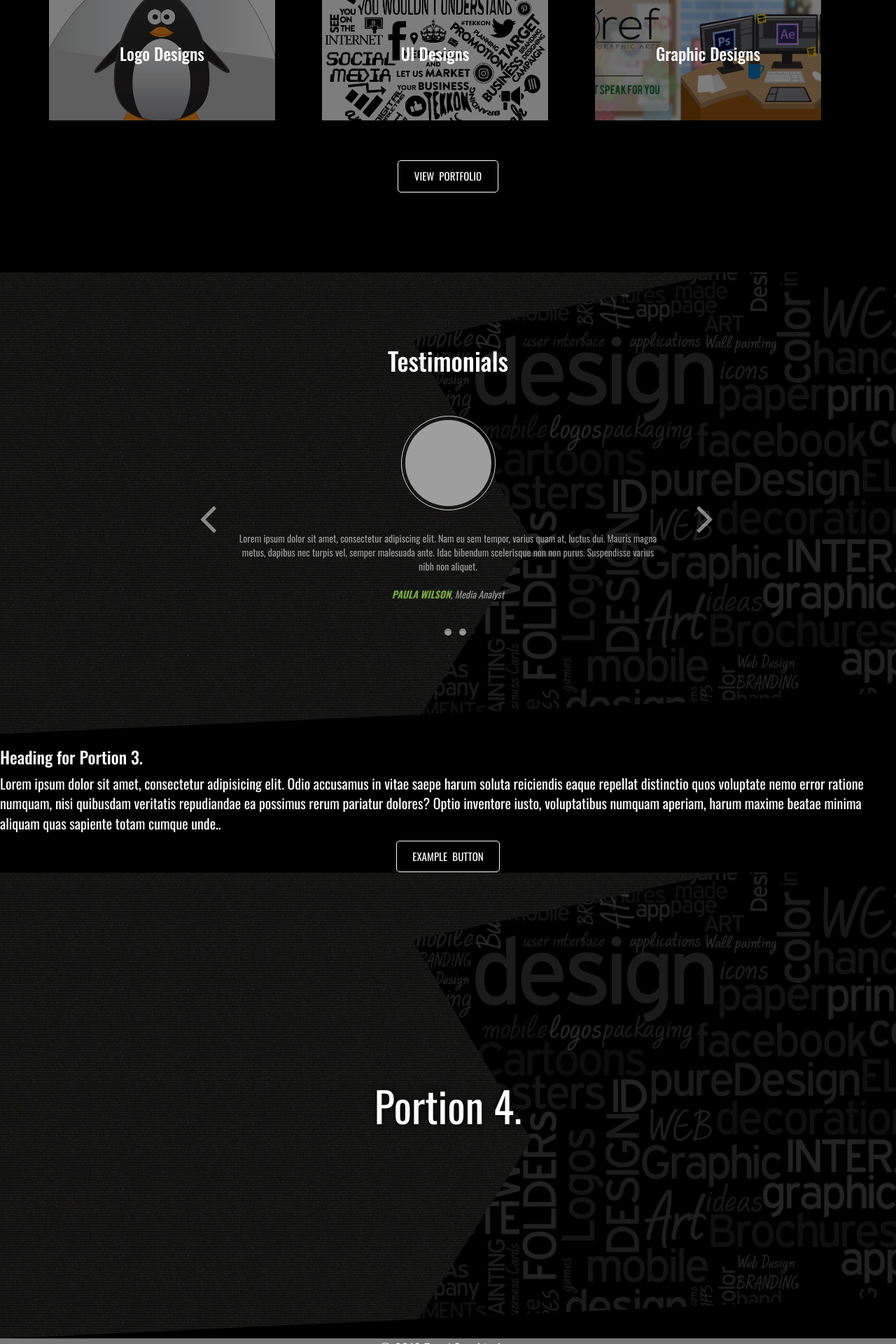
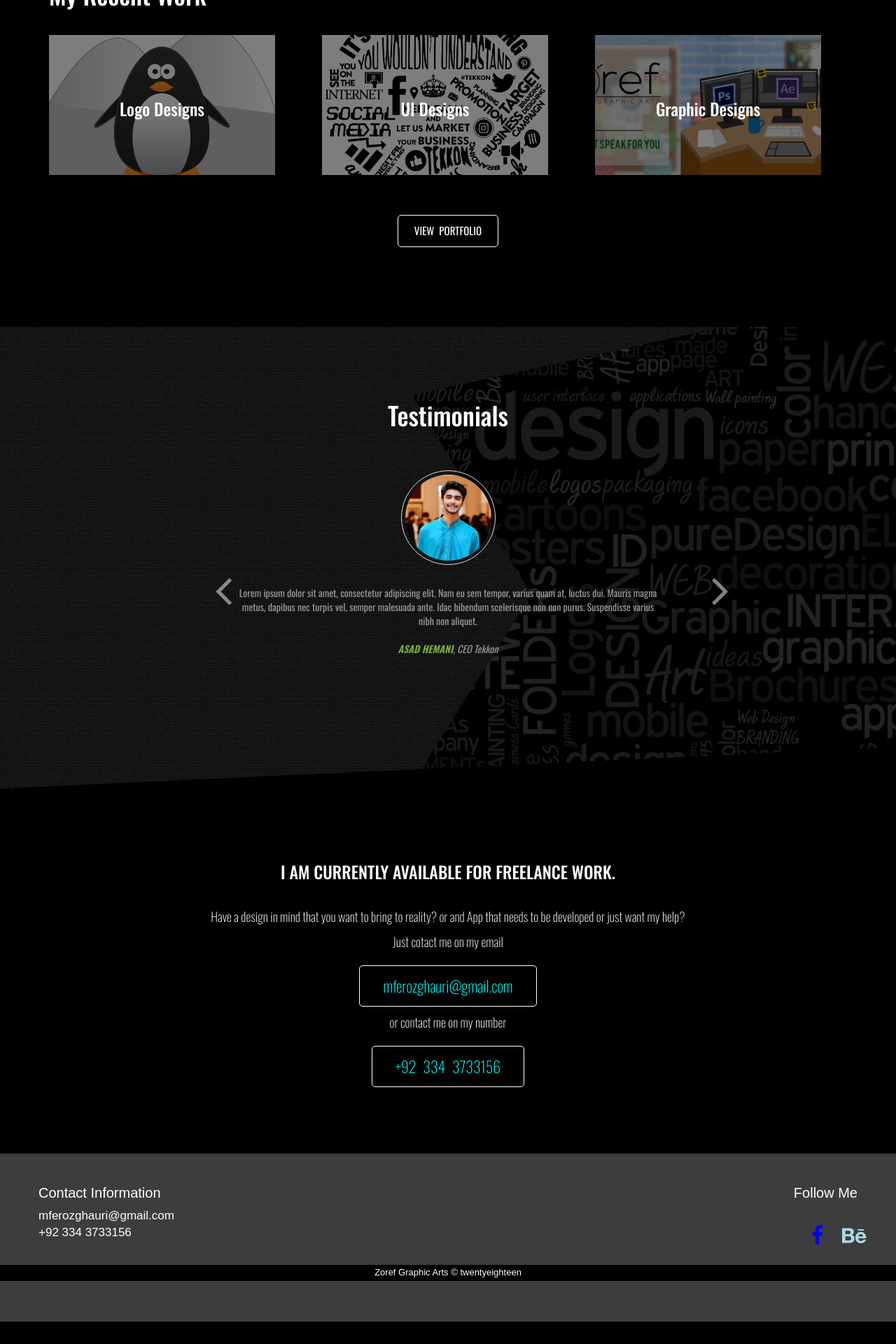
Before and after one commit to ferozghauri/portfolio, a PHP site: page / in a window 1280 px wide. Shown: the part 1640-3560 px from the top of the page at 70% size. After the commit the page ends 3528 px from the top, so only its background shows below. Run offline with PHP 8.4, Linux system fonts and the light colour scheme; grey boxes are pictures that could not be loaded.

Commit message:
deployed

```diff
--- a/home.html
+++ b/home.html
@@ -30,8 +30,9 @@
         <div class="bg">
 
             <div id="homepage">
-              <br><br><br><br><br><br>
+              <br><br><br><br>
               <div class="row" id="myname">
+                <h6>Hello, I am</h6>
                 <h1>feroz ghauri.</h1>
               </div>
               <br><br><br>
@@ -64,23 +65,24 @@
               <div class="landing">
                   <div class="container">
                     <br><br><br>
-                    <div class="row"><h1>Services I Provide</h1>></div>
+                    <div class="row"><h1>What I can do</h1>></div>
                     <div class="col-lg-4 myimage">
                       <div class="row" id="wrap"><img src="webdesign.png"></div>
-                      <div class="row"><h5>web design</h5></div>
+                      <div class="row"><h3>Web designing</h3></div>
+                      <div class="row workdetails">Designing a great user user experience aesthetically driven, Giving you a complete designed and not just decorated product</div>
                     </div>
                     <div class="col-lg-4 myimage">
                         <div class="row"><img src="webdesign.png"></div>
-                        <div class="row"><h5>web design</h5></div>
+                        <div class="row"><h3>App Development</h3></div>
                     </div>
                     <div class="col-lg-4 myimage">
                           <div class="row"><img src="webdesign.png"></div>
-                          <div class="row"><h5>web design</h5></div>
+                          <div class="row"><h3>Graphic Designing</h3></div>
                     </div>
 
                   </div>
               </div>
-              <br><br><br><br>
+              <br><br><br><br><br><br>
         </div>
 
               <div id="portion1" class="info">
@@ -212,17 +214,17 @@
                             <!-- Carousel indicators -->
                             <ol class="carousel-indicators">
                               <li data-target="#myCarousel" data-slide-to="0" class="active"></li>
-                              <li data-target="#myCarousel" data-slide-to="1"></li>
-                              <li data-target="#myCarousel" data-slide-to="2"></li>
+                              <!-- <li data-target="#myCarousel" data-slide-to="1"></li>
+                              <li data-target="#myCarousel" data-slide-to="2"></li> -->
                             </ol>
                             <!-- Wrapper for carousel items -->
                             <div class="carousel-inner">
                               <div class="item carousel-item active">
-                                <div class="img-box"><img src="/examples/images/clients/1.jpg" alt=""></div>
+                                <div class="img-box"><img src="clients/asadhemani.jpg" alt=""></div>
                                 <p class="testimonial">Lorem ipsum dolor sit amet, consectetur adipiscing elit. Nam eu sem tempor, varius quam at, luctus dui. Mauris magna metus, dapibus nec turpis vel, semper malesuada ante. Idac bibendum scelerisque non non purus. Suspendisse varius nibh non aliquet.</p>
-                                <p class="overview"><b>Paula Wilson</b>, Media Analyst</p>
+                                <p class="overview"><b>Asad Hemani</b>, CEO Tekkon</p>
                               </div>
-                              <div class="item carousel-item">
+                              <!-- <div class="item carousel-item">
                                 <div class="img-box"><img src="/examples/images/clients/2.jpg" alt=""></div>
                                 <p class="testimonial">Vestibulum quis quam ut magna consequat faucibus. Pellentesque eget nisi a mi suscipit tincidunt. Utmtc tempus dictum risus. Pellentesque viverra sagittis quam at mattis. Suspendisse potenti. Aliquam sit amet gravida nibh, facilisis gravida odio.</p>
                                 <p class="overview"><b>Antonio Moreno</b>, Web Developer</p>
@@ -241,7 +243,7 @@
                                     <div class="img-box"><img src="/examples/images/clients/3.jpg" alt=""></div>
                                     <p class="testimonial">Phasellus vitae suscipit justo. Mauris pharetra feugiat ante id lacinia. Etiam faucibus mauris id tempor egestas. Duis luctus turpis at accumsan tincidunt. Phasellus risus risus, volutpat vel tellus ac, tincidunt fringilla massa. Etiam hendrerit dolor eget rutrum.</p>
                                     <p class="overview"><b>hafsa Holz</b>, Seo Analyst</p>
-                                  </div>
+                                  </div> -->
                             </div>
                             <!-- Carousel controls -->
                             <a class="carousel-control left carousel-control-prev" href="#myCarousel" data-slide="prev">
@@ -258,16 +260,24 @@
               </div>
 
               <div id="portion3" class="info">
-                <h3>Heading for Portion 3.</h3>
-                <p>Lorem ipsum dolor sit amet, consectetur adipisicing elit. Odio accusamus in vitae saepe harum soluta reiciendis eaque repellat distinctio quos voluptate nemo error ratione numquam, nisi quibusdam veritatis repudiandae ea possimus rerum pariatur dolores? Optio inventore iusto, voluptatibus numquam aperiam, harum maxime beatae minima aliquam quas sapiente totam cumque unde..</p>
-                <div class="button">
-                  <a href="#">Example Button</a>
+                <br><br><br>
+                <div class="container" id="Contact">
+
+                    <h3>I am currently available for freelance work.</h3>
+                    <br>
+                    <p>Have a design in mind that you want to bring to reality? or and App that needs to be developed or just want my help? </p>
+                    <p>Just cotact me on my email</p>
+                    <h4>mferozghauri@gmail.com</h4>
+                    <p>or contact me on my number</p>
+                    <h4>+92 334 3733156</h4>
+
                 </div>
+                <br><br><br>
               </div>
 
-              <div class="portion two">
+              <!-- <div class="portion two">
                 <h2>Portion 4.</h2>
-              </div>
+              </div> -->
 
               <!-- <div id="portion4" class="info">
                 <h3>Heading for Portion 4.</h3>
@@ -276,9 +286,27 @@
                   <a href="#">Example Button</a>
                 </div>
               </div> -->
-              <footer class="info">
-                <p>&copy; 2018 Zoref Graphic Arts</p>
+              <footer>
+                <br>
 
+                <div class="container">
+                  <div class="row">
+                    <div class="col-xs-6">
+                      <div class="row">
+                          <h3>Contact Information</h3>
+                      </div>
+                      <div class="row">mferozghauri@gmail.com</div>
+                      <div class="row">+92 334 3733156</div>
+                    </div>
+                    <div class="col-xs-6" id="followme">
+                      <div class="row"><h3>Follow Me</h3></div>
+                      <div class="row"><a href="https://www.facebook.com/ferozghauri" class="fa fa-facebook"></a><a href="https://www.behance.net/mferozghaubea4" class="fa fa-behance"></a></div>
+                    </div>
+                  </div>
+                </div>
+                <br>
+                <p>Zoref Graphic Arts &copy; twentyeighteen</p>
+                <br><br>
               </footer>
 
 
--- a/mystylesheet.css
+++ b/mystylesheet.css
@@ -15,9 +15,10 @@ body {
 
   header nav {
     text-align: center;
-    background:yellow;
+    background:rgb(0, 0, 0);
     color: white;
     font-size: 1em;
+    font-weight: 200;
     position: fixed;
     width: 100%;
     z-index: 999;
@@ -28,6 +29,9 @@ body {
     display: inline-block;
     padding: 2em 1em .5em;
     -webkit-transition: all .3s ease-in;
+  }
+  #homepage h6{
+    color: white;
   }
   .small {
     padding: .5em 1em;
@@ -75,7 +79,6 @@ body {
   color  : white;
   }
   .portion .landing h3{
-    padding-bottom: 12em;
     color  : white;
     }
   .info {
@@ -164,6 +167,9 @@ body {
   font-family: 'Oswald';
   font-weight: light;
 }
+#myname h1{
+  font-weight: 100;
+}
 #homepage h1:hover{
   transform: scale(1.1);
   color: aquamarine;
@@ -210,6 +216,15 @@ landing row{
   transform: scale(1.1);
   background-color: black;
 }
+.landing .myimage:hover .workdetails{
+ display: block;
+}
+.landing .myimage .workdetails{
+  display: none;
+  padding: 5px;
+  font-weight: 200;
+  font-size: 15px;
+ }
 
 
 
@@ -343,3 +358,71 @@ landing row{
 #Testimonials .active{
   background: rgba(0,0,0,0);
 }
+#Contact{
+  text-align: center;
+}
+#Contact p{
+  font-size: 18px;
+  font-weight: 100;
+}
+#Contact h3{
+  text-transform: uppercase;
+}
+#Contact h4{
+  color: aqua;
+  font-weight: 200;
+  font-size: 22px;
+  display: inline-block;
+    border: 1.5px solid white;
+    padding: .75em 1.5em;
+    text-decoration: none;
+    border-radius: 5px;
+    word-spacing: .25em;
+    transition: all 0.3s ease-in-out;
+}
+footer{
+  text-align: center;
+  background-color: rgb(61, 61, 61);
+ color: white;
+ font-weight: 200;
+ font-size:17px;
+ font-family: sans-serif;
+}
+footer p{
+  font-weight: 100;
+  font-size: 13px;
+  padding-top: 2px;
+  padding-bottom: 2px;
+  background-color: black;
+
+}
+.fa {
+  padding: 20px;
+  font-size: 30px;
+  width: 30px;
+  height: 30px;
+  text-align: center;
+  text-decoration: none;
+  margin: 5px 2px;
+  border-radius: 50%;
+}
+footer .container{
+  text-align: left;
+}
+footer h3{
+  font-size: 20px;
+  font-weight: 300;
+}
+.fa:hover {
+    opacity: 0.7;
+}
+
+.fa-facebook {
+ color: blue;
+}
+.fa-behance{
+  color:lightblue;
+}
+#followme{
+  text-align: right;
+}
```
Also changed, not shown: clients/asadhemani.jpg (added).
